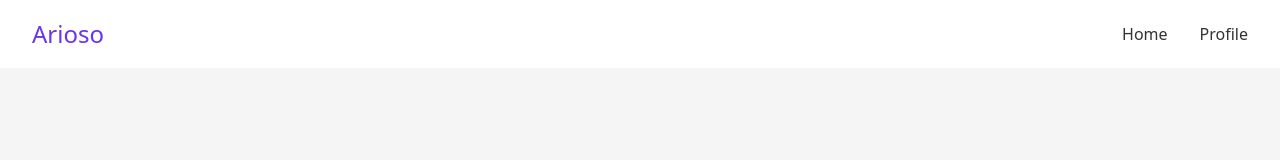
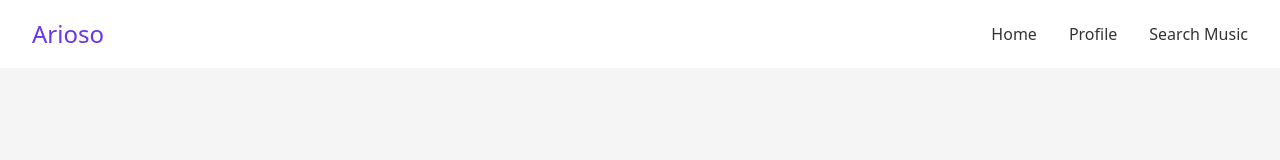
Before and after one commit to arioso-collective/arioso_music_social, a React (Vite) app in the folder frontend/: page /home in a window 1280 px wide. Shown: the top 160 px of the page. Built offline with nearby package versions, Linux system fonts and the light colour scheme.

Commit message:
SCRUM-121 adding search page to nav bar
adding the search page to the nav bar so users can easily click and route to it

```diff
--- a/frontend/src/components/Navbar/Navbar.jsx
+++ b/frontend/src/components/Navbar/Navbar.jsx
@@ -11,6 +11,7 @@ const Navbar = () => {
       <div className={styles.navLinks}>
         <Link to="/home" className={styles.navLink}>Home</Link>
         <Link to="/profile" className={styles.navLink}>Profile</Link>
+        <Link to="/search" className={styles.navLink}>Search Music</Link>
       </div>
     </nav>
   );
```
